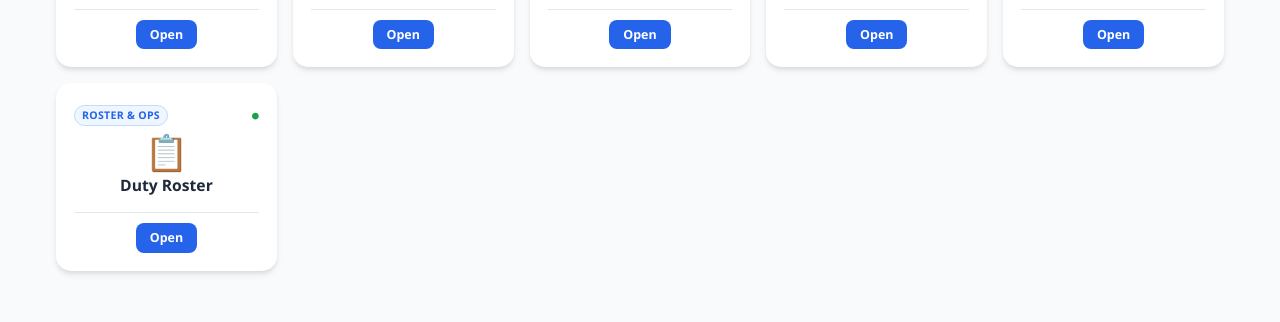
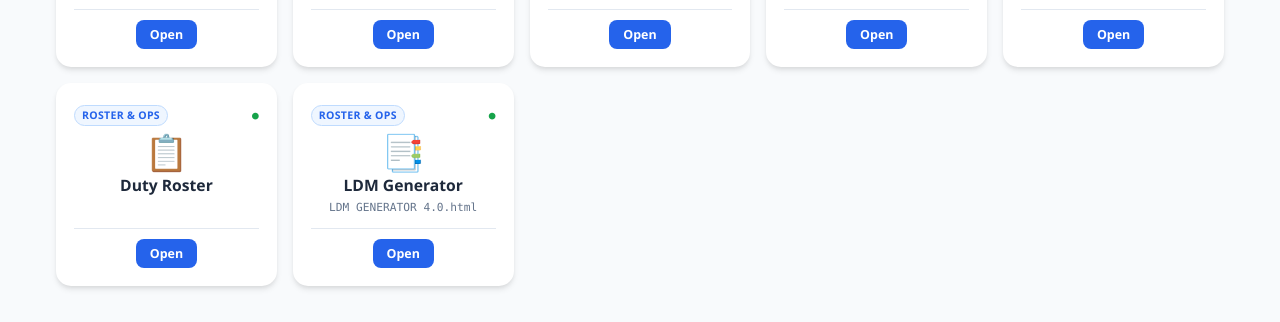
Before and after one commit to hasanace1997277-ui/Flight-handling-tools, a plain HTML site: page index.html in a window 1280 px wide. Shown: the part 603-925 px from the top of the page. Drawn offline with Linux system fonts and the light colour scheme.

Commit message:
Update index.html

```diff
--- a/index.html
+++ b/index.html
@@ -659,6 +659,13 @@ const DEFAULT_PROJECTS = [
     "category": "ROSTER & OPS",
     "file": "",
     "src": "https://hasanace1997277-ui.github.io/Flight-handling-tools/Duty%20Roster%20November%20v15%20beta.html"
+  },
+  {
+    "title": "LDM Generator",
+    "icon": "📑",
+    "category": "ROSTER & OPS",
+    "file": "LDM GENERATOR 4.0.html",
+    "src": "https://hasanace1997277-ui.github.io/Flight-handling-tools/LDM%20GENERATOR%204.0.html"
   }
 ];
     const STORAGE_KEY = "flight_handling_portal_icons_v3";
```
